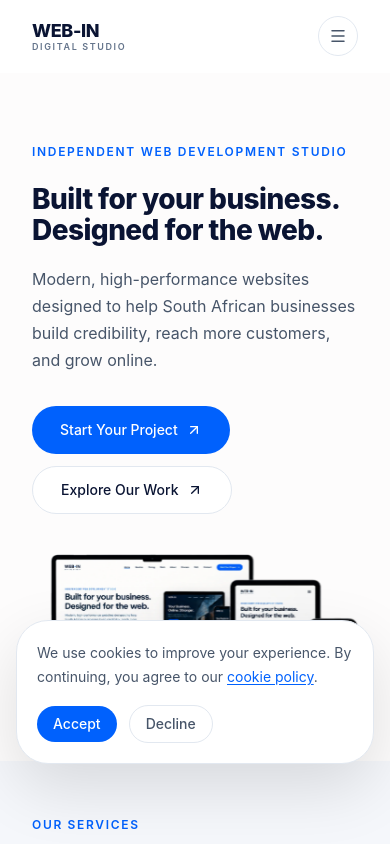
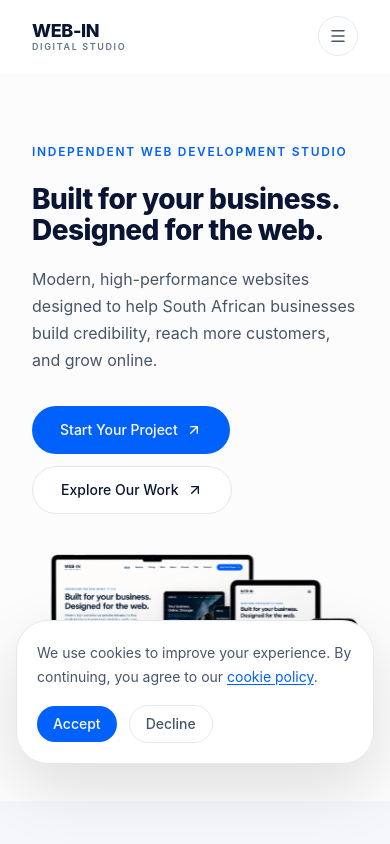
Before and after one commit to MlungisiMahlangu/web-studio-website, a Next.js app: page / in a window 390 px wide. Shown: the top 844 px of the page. Built offline with nearby package versions, Linux system fonts and the light colour scheme.

Commit message:
fix: extend homepage hero background further down toward services section

```diff
--- a/app/page.tsx
+++ b/app/page.tsx
@@ -118,7 +118,7 @@ export default function HomePage() {
       />
       {/* ─── HERO ─── */}
       <section className="relative bg-background overflow-hidden">
-        <Container className="pt-36 pb-10 sm:pt-40 sm:pb-14 lg:pb-14">
+        <Container className="pt-36 pb-20 sm:pt-40 sm:pb-24 lg:pb-28">
           <div className="grid grid-cols-1 lg:grid-cols-[1fr_1.1fr] gap-10 lg:gap-6 items-center">
             {/* Left: Copy */}
             <div className="max-w-[600px] order-1">
```
